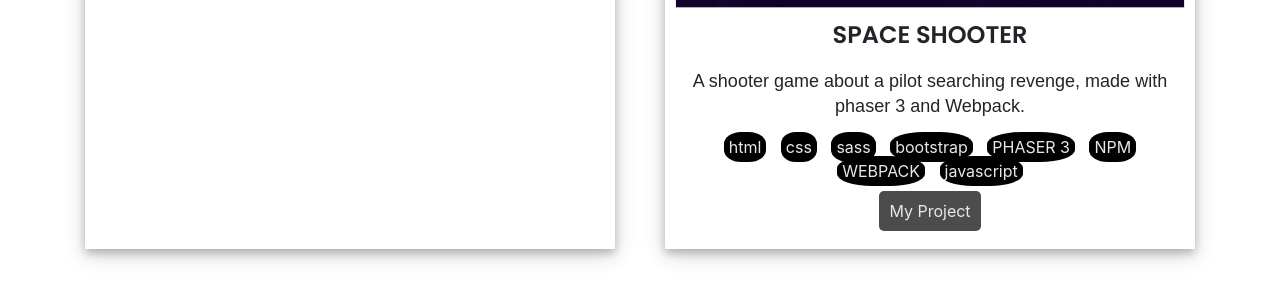
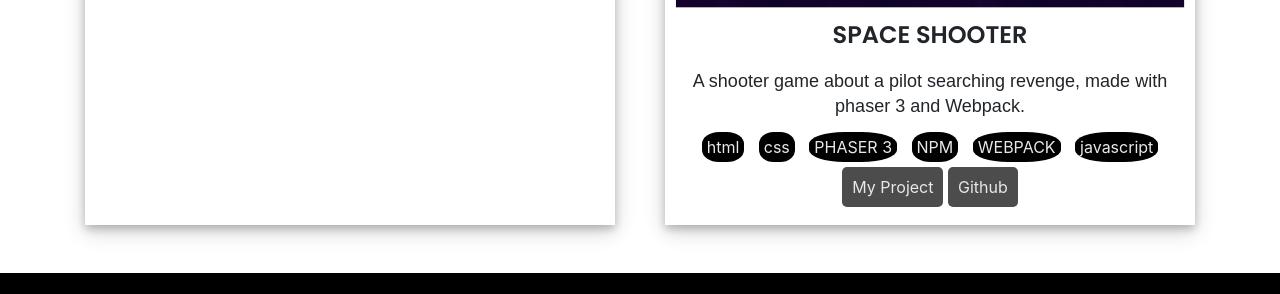
Before and after one commit to Oxford-G/PORTFOLIO, a plain HTML site: page index.html in a window 1280 px wide. Shown: the part 1920-2214 px from the top of the page. Drawn offline with nearby package versions, Linux system fonts and the light colour scheme.

Commit message:
fix linter err

```diff
--- a/index.html
+++ b/index.html
@@ -172,8 +172,6 @@
               </p>
               <span class="w-1">html</span>
               <span class="w-1">css</span>
-              <span class="w-1">sass</span>
-              <span class="w-1">bootstrap</span>
               <span class="w-1">PHASER 3</span>
               <span class="w-1">NPM</span>
               <span class="w-1">WEBPACK</span>
@@ -184,7 +182,13 @@
 				  rel="noopener noreferrer"
 				  target="_blank" class="work-link"
 				  >My Project</a
-				>
+        >
+        <a
+        href="https://github.com/Oxford-G/Space-Shooter"
+        rel="noopener noreferrer"
+        target="_blank" class="work-link"
+        >Github</a
+      >
 				</div>
 
             </div>
```
